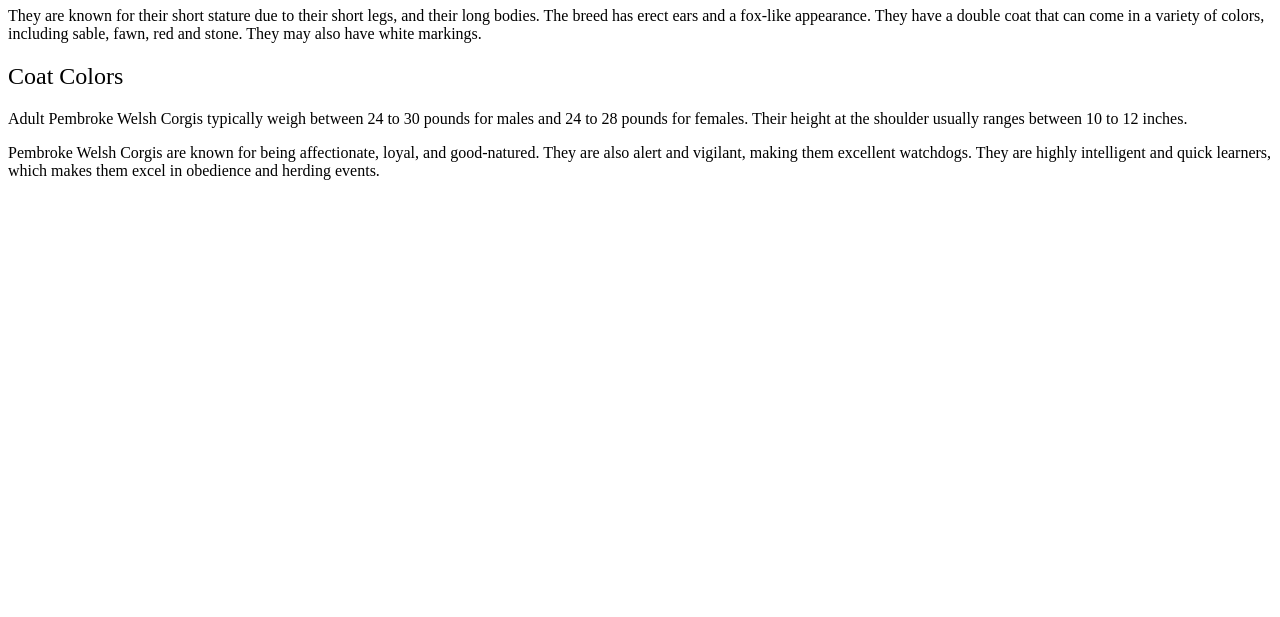
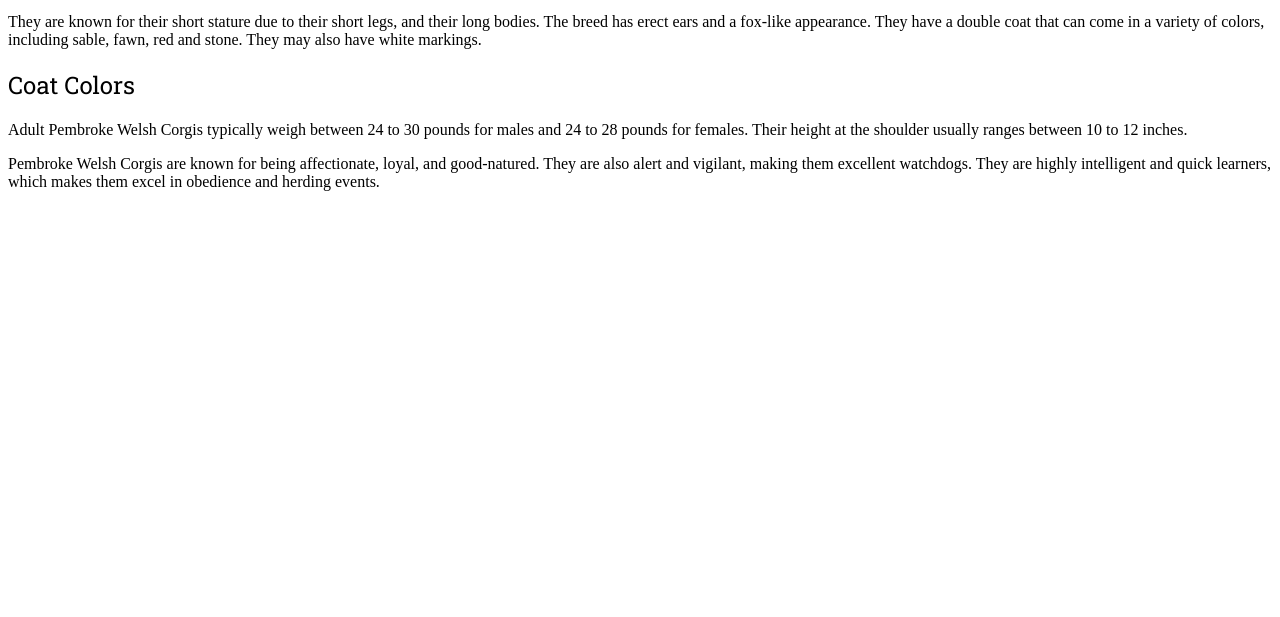
Before and after one commit to DeKaMini/SVG-Animations, a plain HTML site: page index.html in a window 1280 px wide. Shown: the part 183-800 px from the top of the page. Drawn offline with Linux system fonts and the light colour scheme.

Commit message:
modif main.css

```diff
--- a/css/main.css
+++ b/css/main.css
@@ -1,3 +1,16 @@
+/************************************
+            Police
+************************************/
+
+/* roboto-slab-regular - latin */
+@font-face {
+    font-display: swap; /* Check https://developer.mozilla.org/en-US/docs/Web/CSS/@font-face/font-display for other options. */
+    font-family: 'Roboto Slab';
+    font-style: normal;
+    font-weight: 400;
+    src: url('../fonts/roboto-slab-v34-latin-regular.woff2') format('woff2'); /* Chrome 36+, Opera 23+, Firefox 39+, Safari 12+, iOS 10+ */
+}
+
 /************************************
         Règles générales
 ************************************/
@@ -24,6 +37,8 @@ a {
     color: #5CABCD;
 }
 
+
+
 /***************************************
            Entête du site
 ****************************************/
```
